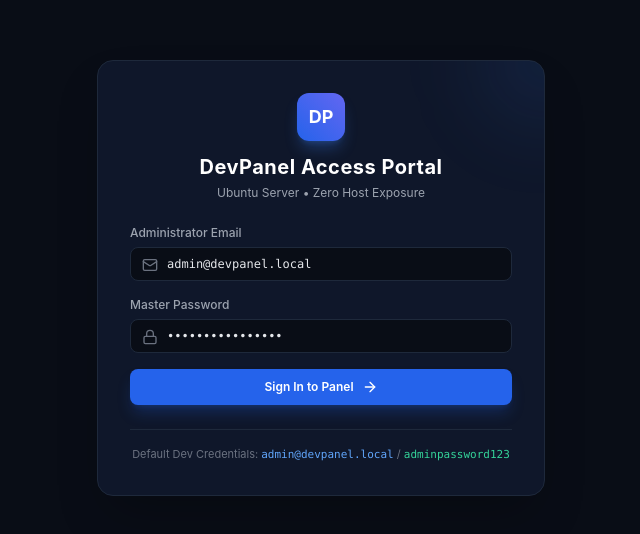
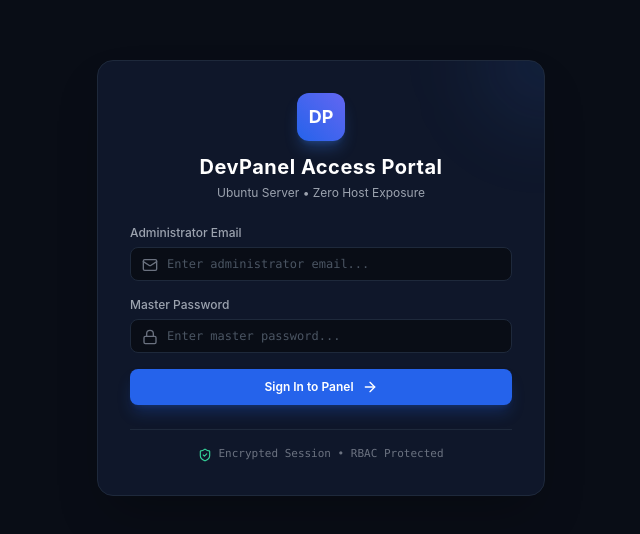
Before and after one commit to pixelwrold3/sushant-dev-panel, a Next.js app: page /login in a window 1280 px wide. Shown: the part 122-656 px from the top of the page, without its empty margins (319-959 px from the left). Built offline with nearby package versions, Linux system fonts and the light colour scheme.

Commit message:
Remove default credentials leakage from login UI and disable input auto-fill

```diff
--- a/app/login/page.tsx
+++ b/app/login/page.tsx
@@ -2,11 +2,11 @@
 
 import React, { useState } from 'react';
 import { useRouter } from 'next/navigation';
-import { ShieldCheck, Lock, Mail, ArrowRight, AlertCircle, CheckCircle2 } from 'lucide-react';
+import { ShieldCheck, Lock, Mail, ArrowRight, AlertCircle } from 'lucide-react';
 
 export default function LoginPage() {
-  const [email, setEmail] = useState('admin@devpanel.local');
-  const [password, setPassword] = useState('adminpassword123');
+  const [email, setEmail] = useState('');
+  const [password, setPassword] = useState('');
   const [loading, setLoading] = useState(false);
   const [error, setError] = useState<string | null>(null);
   const router = useRouter();
@@ -20,7 +20,7 @@ export default function LoginPage() {
       const res = await fetch('/api/auth/login', {
         method: 'POST',
         headers: { 'Content-Type': 'application/json' },
-        body: JSON.stringify({ email, password }),
+        body: JSON.stringify({ email: email.trim(), password }),
       });
 
       const data = await res.json();
@@ -61,7 +61,7 @@ export default function LoginPage() {
           </div>
         )}
 
-        <form onSubmit={handleLogin} className="space-y-4">
+        <form onSubmit={handleLogin} className="space-y-4" autoComplete="off">
           <div>
             <label className="text-xs text-gray-400 block mb-1.5 font-medium">Administrator Email</label>
             <div className="relative">
@@ -69,9 +69,10 @@ export default function LoginPage() {
               <input
                 type="email"
                 required
+                autoComplete="off"
                 value={email}
                 onChange={(e) => setEmail(e.target.value)}
-                placeholder="admin@devpanel.local"
+                placeholder="Enter administrator email..."
                 className="w-full bg-[#090d16] border border-[#1e293b] rounded-lg pl-9 pr-3 py-2 text-xs text-gray-200 placeholder-gray-600 focus:outline-none focus:border-blue-500 font-mono transition-colors"
               />
             </div>
@@ -84,9 +85,10 @@ export default function LoginPage() {
               <input
                 type="password"
                 required
+                autoComplete="new-password"
                 value={password}
                 onChange={(e) => setPassword(e.target.value)}
-                placeholder="••••••••••••"
+                placeholder="Enter master password..."
                 className="w-full bg-[#090d16] border border-[#1e293b] rounded-lg pl-9 pr-3 py-2 text-xs text-gray-200 placeholder-gray-600 focus:outline-none focus:border-blue-500 font-mono transition-colors"
               />
             </div>
@@ -102,9 +104,9 @@ export default function LoginPage() {
           </button>
         </form>
 
-        <div className="mt-6 pt-4 border-t border-[#1e293b] text-center text-[11px] text-gray-500">
-          Default Dev Credentials: <span className="text-blue-400 font-mono">admin@devpanel.local</span> /{' '}
-          <span className="text-emerald-400 font-mono">adminpassword123</span>
+        <div className="mt-6 pt-4 border-t border-[#1e293b] text-center text-[11px] text-gray-500 flex items-center justify-center gap-1.5 font-mono">
+          <ShieldCheck className="w-3.5 h-3.5 text-emerald-400" />
+          <span>Encrypted Session &bull; RBAC Protected</span>
         </div>
       </div>
     </div>
```
